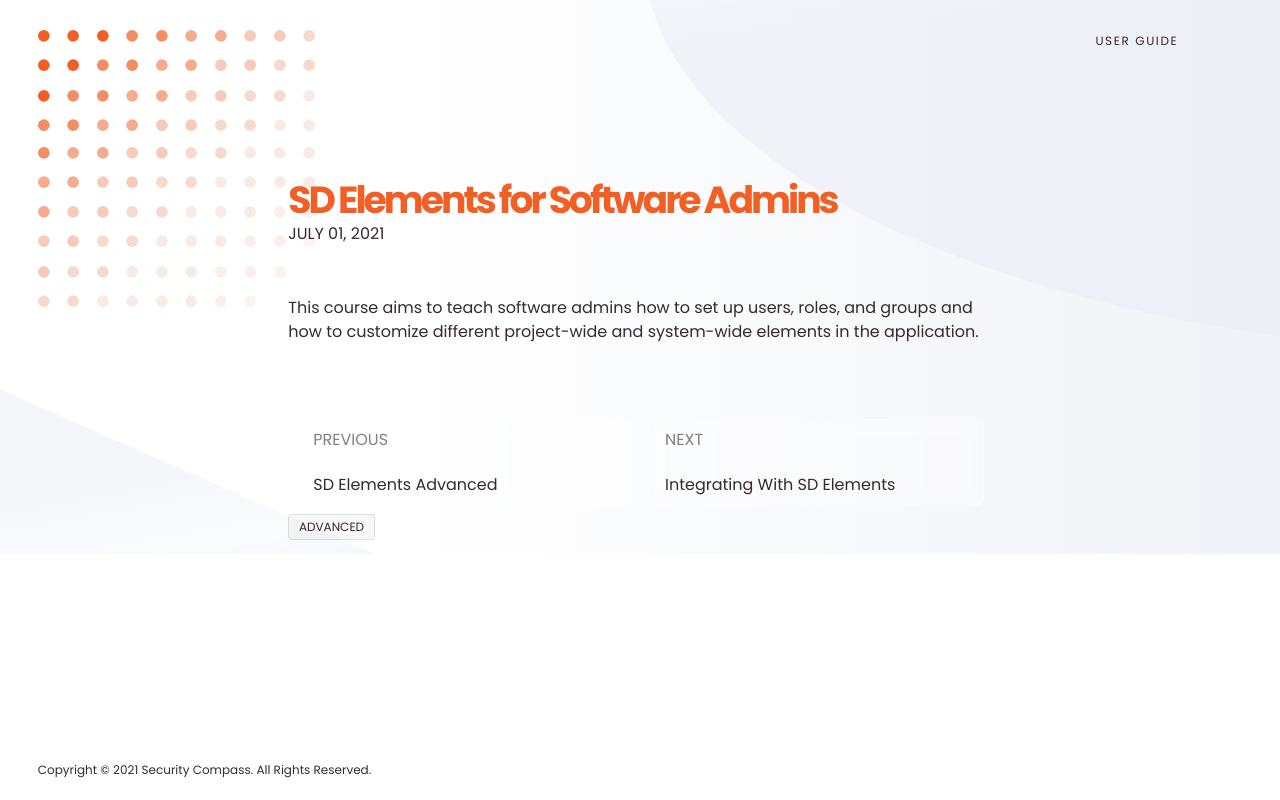
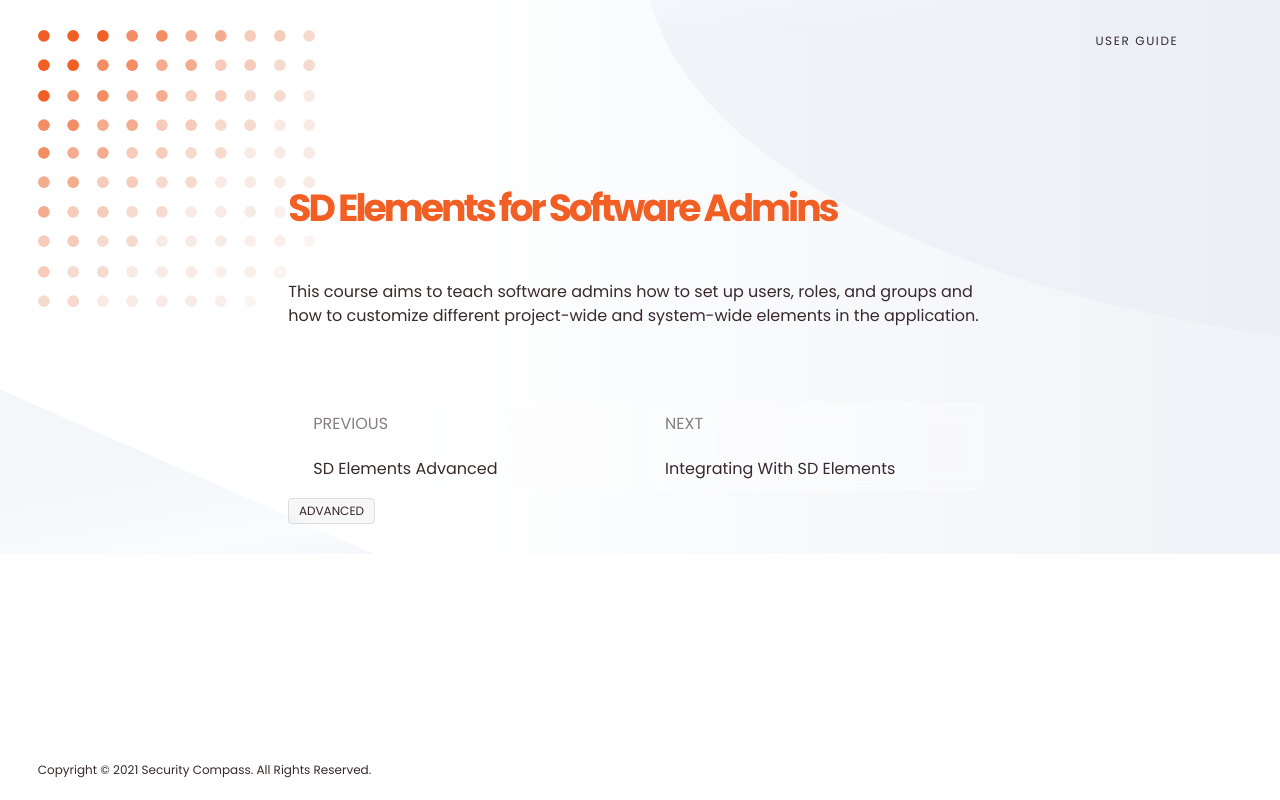
Before and after one commit to calvinshub/scientific-spinach-55e80, a Gatsby site: page /blog/Item3/ in a window 1280 px wide. Built offline with nearby package versions, Linux system fonts and the light colour scheme; Gatsby itself is replaced by a stand-in of ours.

Commit message:
Item3.md: changed

```diff
--- a/content/posts/Item3.md
+++ b/content/posts/Item3.md
@@ -1,6 +1,5 @@
 ---
 title: SD Elements for Software Admins
-date: '2021-07-01'
 duration: 45 Minutes
 tags:
   - Advanced
```
